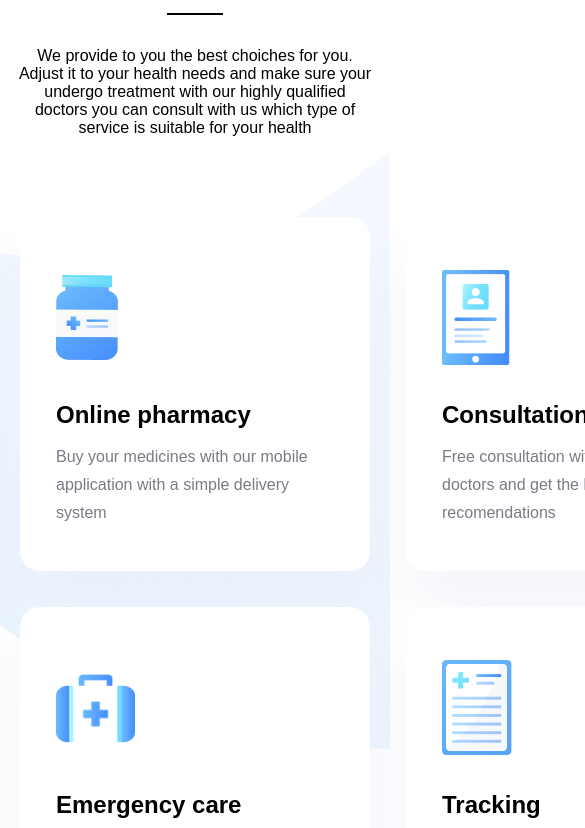
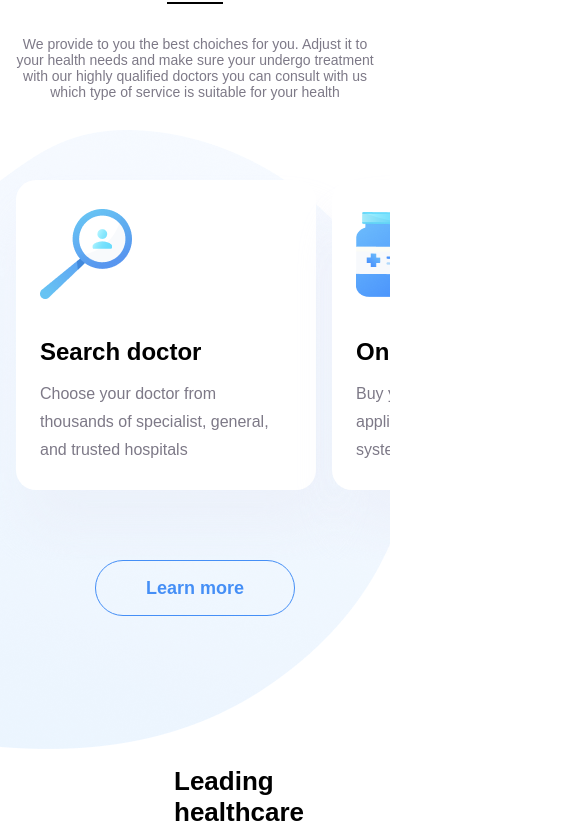
Before and after one commit to Alex-Rudoy/trafalgar-healthcare, a website built with webpack: page app/index.html in a window 390 px wide. Shown: the part 619-1447 px from the top of the page, 585 px wide, since content can reach past the window. Built offline with nearby package versions, Linux system fonts and the light colour scheme; files whose address does not match are found by name; a web font is replaced by a local one.

Commit message:
services responsive

```diff
--- a/app/index.html
+++ b/app/index.html
@@ -8,6 +8,7 @@
     <link href="https://fonts.googleapis.com/css2?family=Muli:wght@300;400;700&display=swap" rel="stylesheet" />
   </head>
   <body>
+    <div class="wrapper">
       <header class="header">
         <div class="header__container">
           <img src="/img/logo.png" />
@@ -70,11 +71,12 @@
           <div class="container">
             <h2 class="section__title">Our services</h2>
             <div class="section__divider"></div>
-          <p class="section__desc--centered">
+            <p class="section__desc section__desc--centered">
               We provide to you the best choiches for you. Adjust it to your health needs and make sure your undergo
               treatment with our highly qualified doctors you can consult with us which type of service is suitable for
               your health
             </p>
+            <div class="services__slider">
               <div class="services__grid">
                 <div class="services__item to-animate">
                   <div class="img-holder"><img src="./img/service1.png" alt="Search doctor" height="90px" /></div>
@@ -132,6 +134,7 @@
                   <div></div>
                   <div></div>
                   <div></div>
+                </div>
               </div>
             </div>
             <div class="section__button"><a href="#">Learn more</a></div>
@@ -363,7 +366,9 @@
         <div class="container container--row">
           <div>
             <img src="./img/footerlogo.png" alt="logo" />
-          <p>Trafalgar provides progressive, and affordable healthcare, accessible on mobile and online for everyone</p>
+            <p>
+              Trafalgar provides progressive, and affordable healthcare, accessible on mobile and online for everyone
+            </p>
             <p>©Trafalgar PTY LTD 2020. All rights reserved</p>
           </div>
           <div>
@@ -428,5 +433,6 @@
           <div></div>
         </div>
       </footer>
+    </div>
   </body>
 </html>
--- a/app/scss/_general.scss
+++ b/app/scss/_general.scss
@@ -5,8 +5,9 @@
   font-family: "Muli", sans-serif;
 }
 
-body {
+.wrapper {
   overflow-x: hidden;
+  position: relative;
 }
 
 a,
--- a/app/scss/_section.scss
+++ b/app/scss/_section.scss
@@ -2,8 +2,12 @@
 
 .section {
   &__title {
-    font-size: 36px;
+    font-size: 26px;
     font-weight: bold;
+
+    @include atMedium {
+      font-size: 36px;
+    }
 
     &--white {
       color: #fff;
@@ -12,8 +16,12 @@
 
   &__desc {
     font-weight: 300;
-    font-size: 18px;
+    font-size: 14px;
     color: #7d7987;
+
+    @include atMedium {
+      font-size: 18px;
+    }
 
     &--centered {
       text-align: center;
--- a/app/scss/_services.scss
+++ b/app/scss/_services.scss
@@ -1,31 +1,95 @@
+@import "./mixins";
+
 .services {
-  background: url(../img/servicesbg.png) no-repeat 0 -30px;
-  margin-bottom: 150px;
+  background: url(../img/servicesbg.png) no-repeat -350px -30px;
+  padding-bottom: 150px;
+
+  @include atMedium {
+    background: url(../img/servicesbg.png) no-repeat 0px -30px;
+  }
+
+  &__slider {
+    overflow-x: scroll;
+    overflow-y: hidden;
+    width: 100vw;
+
+    -ms-overflow-style: none; /* IE / Edge */
+    scrollbar-width: none; /* FF */
+
+    &::-webkit-scrollbar {
+      display: none;
+    }
+
+    @include atMedium {
+      width: 100%;
+      overflow-x: initial;
+      overflow-y: initial;
+    }
+  }
 
   &__grid {
     display: grid;
+    grid-template-columns: 1fr 1fr 1fr 1fr 1fr 1fr;
+    gap: 16px;
+    width: 1912px;
+    margin: 80px 0 70px;
+    position: relative;
+
+    @include atMedium {
+      width: auto;
+      gap: 36px;
+      grid-template-columns: 1fr 1fr;
+    }
+
+    @include atLarge {
       grid-template-columns: 1fr 1fr 1fr;
-    gap: 36px;
-    margin-top: 80px;
-    margin-bottom: 70px;
-    position: relative;
+    }
   }
 
   &__item {
-    width: 350px;
-    height: 354px;
+    width: 300px;
+    height: 310px;
     border-radius: 20px;
     background: #fff;
     box-shadow: 10px 40px 50px rgba(229, 233, 246, 0.4);
+    padding: 24px 24px;
+    opacity: 1;
+
+    &:first-child {
+      margin-left: 16px;
+
+      @include atMedium {
+        margin-left: 0;
+      }
+    }
+
+    &:nth-child(6) {
+      margin-right: 16px;
+
+      @include atMedium {
+        margin-right: 0;
+      }
+    }
+
+    @include atMedium {
+      width: 350px;
+      height: 354px;
+      transform: translate(0px, 100px);
       padding: 50px 36px;
       opacity: 0;
-    transform: translate(0px, 100px);
 
+      &:nth-child(2n) {
+        transition-delay: 0.2s;
+      }
+    }
+
+    @include atLarge {
       &:nth-child(3n + 2) {
         transition-delay: 0.1s;
       }
       &:nth-child(3n) {
         transition-delay: 0.2s;
+      }
     }
 
     & .img-holder {
@@ -52,8 +116,18 @@
   }
 
   &__dots {
+    z-index: -1;
+    display: none;
+
+    @include atMedium {
+      display: grid;
+      top: 676px;
+      left: 704px;
+    }
+
+    @include atLarge {
       top: 287px;
       left: 1053px;
-    z-index: -1;
     }
   }
+}
```
Lines whose indentation alone changed are shown as unchanged.
